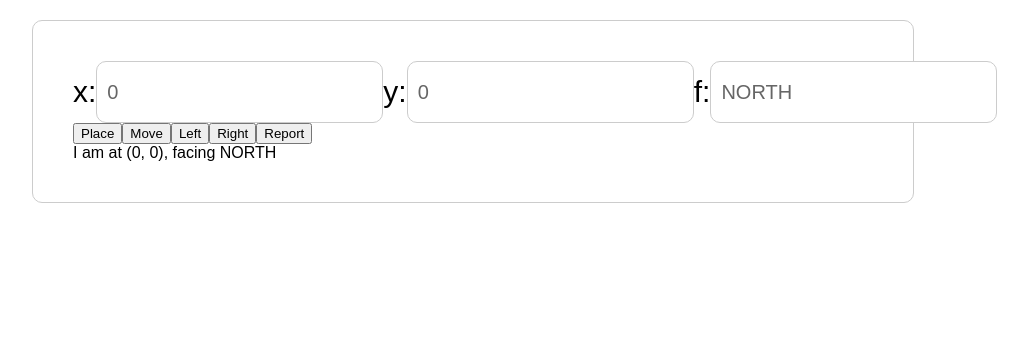
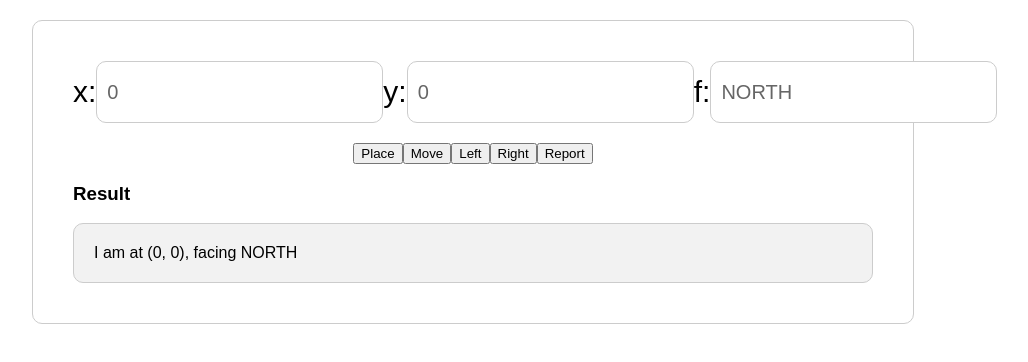
Before and after one commit to ryanzhangau/Pacman-Simulator, a React (Create React App) app: page / in a window 1280 px wide. Shown: the top 362 px of the page, without its empty margins (167-1195 px from the left). Built offline with nearby package versions, Linux system fonts and the light colour scheme.

Commit message:
add report command

```diff
--- a/src/App.js
+++ b/src/App.js
@@ -1,7 +1,7 @@
 import React, { Component } from 'react';
 import Field from './Components/Field';
 import Button from './Components/Button';
-import { place, move, turnLeft, turnRight } from './Commands';
+import { place, move, turnLeft, turnRight, report } from './Commands';
 
 class App extends Component {
   constructor(props) {
@@ -52,6 +52,7 @@ class App extends Component {
         this.setState({ f: dir.f, log: dir.log });
         break;
       case 'Report':
+        this.setState({ log: report(x, y, f) });
         break;
       default:
         this.setState({ log: 'Invlid command' });
@@ -67,12 +68,15 @@ class App extends Component {
           <Field type='number' label='y' value={this.state.y} update={this.update} />
           <Field type='text' label='f' value={this.state.f} update={this.update} />
         </div>
-        <Button label='Place' click={this.runCommand} />
-        <Button label='Move' click={this.runCommand} />
-        <Button label='Left' click={this.runCommand} />
-        <Button label='Right' click={this.runCommand} />
-        <Button label='Report' click={this.runCommand} />
-        <div>{this.state.log}</div>
+        <div className='button-wrap'>
+          <Button label='Place' click={this.runCommand} />
+          <Button label='Move' click={this.runCommand} />
+          <Button label='Left' click={this.runCommand} />
+          <Button label='Right' click={this.runCommand} />
+          <Button label='Report' click={this.runCommand} />
+        </div>
+        <h3>Result</h3>
+        <div className='result'>{this.state.log}</div>
       </div>
     );
   }
--- a/src/Commands.js
+++ b/src/Commands.js
@@ -50,3 +50,7 @@ export const turnRight = (x, y, f) => {
   else index += 1;
   return { f: direction[index].toUpperCase(), log: `I am at (${x}, ${y}), facing ${f}` };
 };
+
+export const report = (x, y, f) => {
+  return `I am at (${x}, ${y}), facing ${f}`;
+};
```
